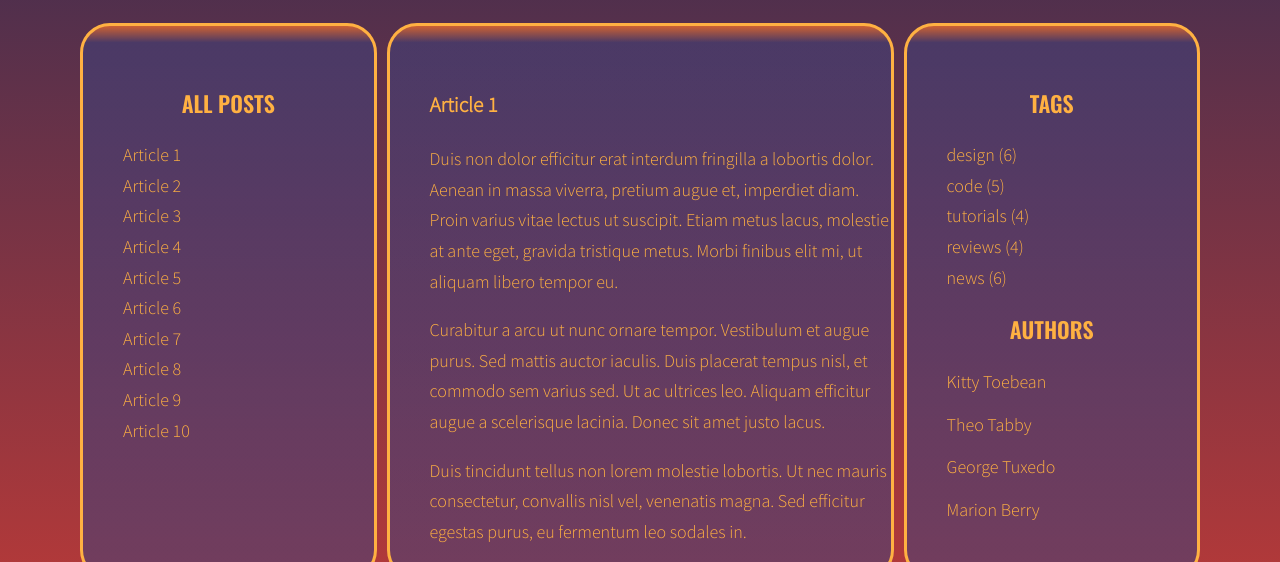
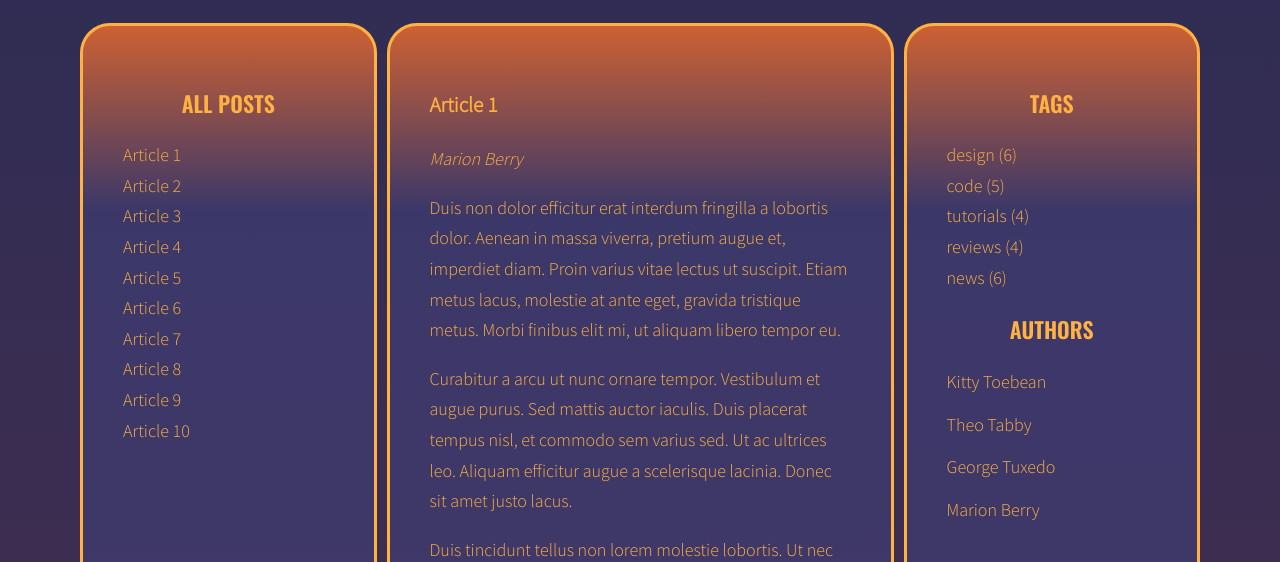
Before and after one commit to JustiMis/javascript-blog, a website: page index.html in a window 1280 px wide. Shown: the part 220-782 px from the top of the page. Drawn offline with nearby package versions, Linux system fonts and the light colour scheme.

Commit message:
Works Author&Tag links

```diff
--- a/js/script.js
+++ b/js/script.js
@@ -44,33 +44,34 @@ function titleClickHandler(event){
   optTitleListSelector = '.titles';
 
 function generateTitleLinks(customSelector = ''){
-  console.log('utworzono funkcje generateTitleLinks')
+  console.log('utworzono funkcje generateTitleLinks');
 
   /* remove contents of titleList */
   const titleList = document.querySelector(optTitleListSelector);
   titleList.innerHTML = '';
-  console.log('utworzono stała o nazwie titleList, która wybiera wszystkie titles i wypełnia je pusta zawartościa(usuwamy titleList)')
+  console.log('utworzono stała o nazwie titleList, która wybiera wszystkie titles i wypełnia je pusta zawartościa(usuwamy titleList)');
 
   /* for each article */
   const articles = document.querySelectorAll(optArticleSelector + customSelector); //*'.posts article'
-  console.log('utworzono stała articles, która skanuje po kolei kazdy article i zapisuje go do zmiennej')
+  console.log('utworzono stała articles, która skanuje po kolei kazdy article i zapisuje go do zmiennej');
+
 
   let html = '';
 
   for(let post of articles){
-  console.log('w petli dla kazdego post w article')
+    console.log('w petli dla kazdego post w article');
 
     /* get the article id */
     const articleId = post.getAttribute('id');
-     console.log('pobieram id z kazdego article')
+    console.log('pobieram id z kazdego article');
 
     /* find the title element */
     const titleElement = post.querySelector(optTitleSelector);
-     console.log('znajduje title w kazdym article')
+    console.log('znajduje title w kazdym article');
 
     /* get the title from the title element */
     const titleValue = titleElement.innerHTML;
-     console.log('pobieram title z wnetrza html') /* w jednej linijce const articleTitle = article.querySelector(optTitleSelector).innerHTML;
+    console.log('pobieram title z wnetrza html'); /* w jednej linijce const articleTitle = article.querySelector(optTitleSelector).innerHTML;
 
      /* create HTML of the link */
     const HTML = '<li><a href="#' + articleId + '"><span>' + titleValue + '</span></a></li>';
@@ -78,22 +79,22 @@ function titleClickHandler(event){
 
     /* insert link into html variable */
     html = html + HTML;
-     console.log('zmienna html, po każdym obrocie petli dodaje nowy link jesli sie pojawił')
+    console.log('zmienna html, po każdym obrocie petli dodaje nowy link jesli sie pojawił');
   }
   /* insert link into titleList */
   titleList.innerHTML = html;
   // przed wprowadzeniem zmiennej html: titleList.innerHTML = titleList.innerHTML + HTML
   // alternatywnie: titleList.insertAdjacentHTML('beforeend',HTML);
-  }
-
-
-generateTitleLinks();
-
   const links = document.querySelectorAll('.titles a');
 
   for(let link of links){
     link.addEventListener('click', titleClickHandler);
   }
+
+}
+
+
+generateTitleLinks();
 
 
 /*DODAWANIE TAGÓW DO ARTYKUŁU */
@@ -124,24 +125,24 @@ function generateTags(){
 
     /* split tags into array */
     const articleTagsArray = articleTags.split(' ');
-    console.log(articleTagsArray)
+    console.log(articleTagsArray);
 
     /* START LOOP: for each tag */
     for(let tag of articleTagsArray){
 
       /* generate HTML of the link */
-        const HTML = '<li><a href="#tag-' + articleTagsArray + '"> ' + tag + ' </a></li>';
-        console.log('utworzono stala html która tworzy linijke listy, wartość atrybutu href #tag-: ' + articleTagsArray + ' i tagiem: ' + tag);
+      const HTML = '<li><a href="#tag-' + tag + '"> ' + tag + ' </a></li>';
+      console.log('utworzono stala html która tworzy linijke listy, wartość atrybutu href #tag-: ' + tag + ' i tagiem: ' + tag);
 
       /* add generated code to html variable */
       html = html + HTML;
-        console.log('zmienna html, po każdym obrocie petli dodaje utworzony link HTML z tagiem')
+      console.log('zmienna html, po każdym obrocie petli dodaje utworzony link HTML z tagiem');
     /* END LOOP: for each tag */
     }
 
     /* insert HTML of all the links into the tags wrapper */
     tagList.innerHTML = html;
-    console.log(tagList)
+    console.log(tagList);
   /* END LOOP: for every article: */
   }
 }
@@ -169,7 +170,7 @@ function tagClickHandler(event){
 
   /* find all tag links with class active */
   const activeTagsLink = document.querySelectorAll('a.active[href^="#tag-"]');
-  console.log('tagi z aktywna klasa: ' + activeTagsLink)
+  console.log('tagi z aktywna klasa: ' + activeTagsLink);
 
   /* START LOOP: for each active tag link */
   for(let activeTagLink of activeTagsLink){
@@ -191,13 +192,13 @@ function tagClickHandler(event){
 
     /* add class active */
     allTagLink.classList.add('active');
-    console.log('dodaje klase active do każdego znalezionego tagu')
+    console.log('dodaje klase active do każdego znalezionego tagu');
 
   /* END LOOP: for each found tag link */
   }
   /* execute function "generateTitleLinks" with article selector as argument */
-  generateTitleLinks('.post[data-tags~="' + tag + '"]');
-  console.log('')
+  generateTitleLinks('[data-tags~="' + tag + '"]');
+  console.log('');
 }
 
 function addClickListenersToTags(){
@@ -223,38 +224,28 @@ function generateAuthors(){
   console.log('BEDE TWORZYC AUTOROW');
 
   /* find all authors */
-const authors = document.querySelectorAll(optArticleAuthorSelector);
+  const articles = document.querySelectorAll(optArticleSelector);
   console.log('stała author wyszukuje w dokumencie wszystkich autorów');
 
   /* START LOOP: for every author: */
-  for(let author of authors){
+  for(let article of articles){
     console.log('szuka w petli autora wśród wszystkich');
 
     /* find authors wrapper */
-  const authorList = document.querySelector(optArticleAuthorSelector);
-  console.log('stała authorList, odnajduje wrapery autorow' + authorList);
-
-  /* make html variable with empty string */
-  let html = '';
+    const authorWrapper = article.querySelector(optArticleAuthorSelector);
+    console.log('stała authorList, odnajduje wrapery autorow' + authorWrapper);
 
     /* get author from data-author attribute */
-  const authorTag = article.getAttribute('data-author');
-  console.log('Odnalezione tagi:' + authorTag);
+    const author = article.getAttribute('data-author');
+    console.log('Odnalezione tagi:' + author);
 
     /* generate HTML of the link */
-        const HTML = '<li><a href="#tag-' + authorTag + '"> ' + author + ' </a></li>';
-        console.log('utworzono stala html która tworzy linijke listy, wartość atrybutu href #tag-: ' + authorTag + ' i tagiem: ' + author);
+    const HTML = '<a href="#author-' + author + '"> ' + author + ' </a>';
+    console.log('utworzono stala html która tworzy linijke listy, wartość atrybutu href #tag-: ' + author + ' i tagiem: ' + author);
 
-      /* add generated code to html variable */
-        html = html + HTML;
-        console.log('zmienna html, po każdym obrocie petli dodaje utworzony link HTML z autorem')
-    /* END LOOP: for each author */
+    /* insert HTML of all the links into the authors wrapper */
+    authorWrapper.innerHTML = HTML;
   }
-
-    /* insert HTML of all the links into the tags wrapper */
-    authorList.innerHTML = html;
-    console.log(authorList)
-  /* END LOOP: for every article: */
 }
 
 generateAuthors();
@@ -272,12 +263,12 @@ function authorClickHandler(event){
   console.log('czyta atrybuty href: ' + href);
 
   /* make a new constant "author" and extract tag from the "href" constant */
-  const author = href.replace('#tag-', '');
+  const author = href.replace('#author-', '');
   console.log('wydobyto autora z atrybutu href: ' + author);
 
   /* find all author links with class active */
-  const activeAuthorsLink = document.querySelectorAll('a.active[href="#tag-"]');
-  console.log('autor z aktywna klasa: ' + activeAuthorsLink)
+  const activeAuthorsLink = document.querySelectorAll('a.active[href^="#author-"]');
+  console.log('autor z aktywna klasa: ' + activeAuthorsLink);
 
   /* START LOOP: for each active author link */
   for(let activeAuthorLink of activeAuthorsLink){
@@ -299,18 +290,18 @@ function authorClickHandler(event){
 
     /* add class active */
     allAuthorLink.classList.add('active');
-    console.log('dodaje klase active do każdego znalezionego autora')
+    console.log('dodaje klase active do każdego znalezionego autora');
 
   /* END LOOP: for each found tag link */
   }
   /* execute function "generateTitleLinks" with article selector as argument */
-  generateTitleLinks('.post[data-tags="' + author + '"]');
-  console.log('')
+  generateTitleLinks('[data-author="' + author + '"]');
+  console.log('');
 }
 
 function addClickListenersToAuthors(){
   /* find all links to authors */
-  const authors = document.querySelectorAll('.post-author');
+  const authors = document.querySelectorAll('.post-author a');
 
   /* START LOOP: for each link */
   for(let author of authors){
@@ -319,3 +310,6 @@ function addClickListenersToAuthors(){
   /* END LOOP: for each link */
   }
 }
+addClickListenersToAuthors();
+
+//* const optTagsListSelector = '.tags.list'; *//
--- a/package.json
+++ b/package.json
@@ -9,8 +9,8 @@
     "init:gitignore": "curl https://raw.githubusercontent.com/github/gitignore/master/Node.gitignore -o .gitignore",
     "test": "npm-run-all test:*",
     "test:html": "html-validate *.html",
-    "test:js": "eslint js/",
-    "test:scss": "stylelint sass/",
+    "test:js": "eslint --fix js/",
+    "test:scss": "stylelint --fix sass/",
     "build": "npm-run-all build:* test",
     "build:sass": "node-sass --output-style compact -o css sass",
     "build:autoprefixer": "autoprefixer-cli css/style.css",
--- a/sass/style.scss
+++ b/sass/style.scss
@@ -18,7 +18,7 @@ $font-text: 'Source Sans Pro', sans-serif;
 body {
   background: rgb(44,44,84);
   background: linear-gradient(180deg, rgba(44,44,84,1) 0%, rgba(179,57,57,1) 100%);
-  background-attachment: fixed;
+
   font-family: $font-text;
   color: $color-dark;
   font-weight: 300;
@@ -37,6 +37,7 @@ body {
   text-transform: uppercase;
   font-family: $font-header;
   font-weight: 600;
+
   span {
     text-transform: none;
     font-weight: 800;
@@ -57,6 +58,7 @@ body {
 
 .posts {
   flex: 2 0 0;
+  position: relative;
 }
 
 .sidebar, .posts {
@@ -86,11 +88,12 @@ body {
   list-style-type: none;
   margin: 0;
   padding: 0;
+
   .active {
     font-weight: bold;
   }
 }
-.
+
 .list-horizontal {
   li {
     display: inline-block;
@@ -121,6 +124,7 @@ body {
 .post {
   opacity: 0%;
 
+
   &.active {
     opacity: 100%;
     transition: opacity 2s;
@@ -134,6 +138,7 @@ body {
 
 .post-tags {
   display: flex;
+
   p {
     margin: 0 10px 0 0;
   }
```
Also changed, not shown: css/style.css, 1 other file. Lines whose indentation alone changed are shown as unchanged.
